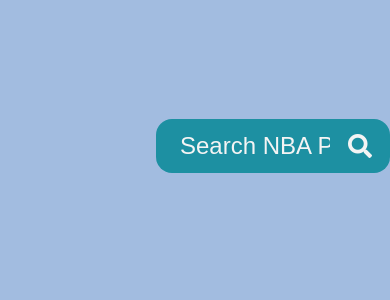
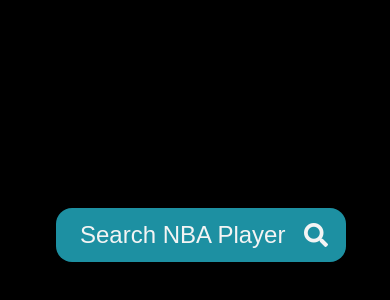
Before and after one commit to johntran1203/NBA-Players, a plain HTML site: page index.html in a window 390 px wide. Shown: the part 92-392 px from the top of the page. Drawn offline with nearby package versions, Linux system fonts and the light colour scheme.

Commit message:
work on media query

```diff
--- a/style.css
+++ b/style.css
@@ -70,9 +70,39 @@ button {
   justify-content: space-evenly;
   margin-top: 400px;
   width: 100%;
+  text-align: center;
 }
 
 .item {
   flex: 1;
   margin:10px;
 }
+
+/* -------  Media Query ------- */
+@media screen and (max-width: 425px) {
+  .group {
+    display: flex;
+    flex-direction: column;
+    justify-content: space-evenly;
+    width: 100%;
+    margin-top: 0;
+    margin-bottom: 0;
+
+  }
+  #player-form {
+    margin: 0 auto;
+    position: relative;
+    margin-top: 300px;
+    margin-right: 200px;
+    margin-left: -100px;
+  }
+
+  img {
+    width: 100%;
+  }
+  body {
+    background-color: black;
+    text-align: center;
+
+  }
+}
```
